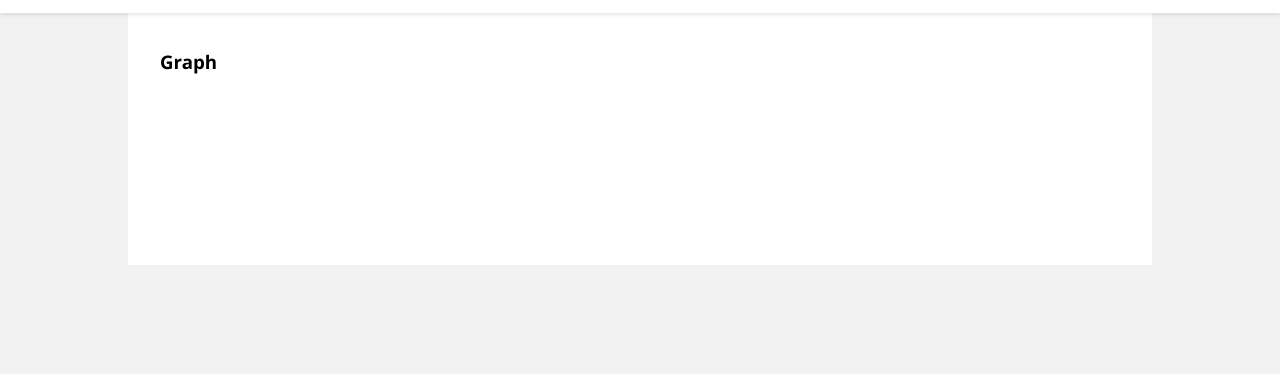
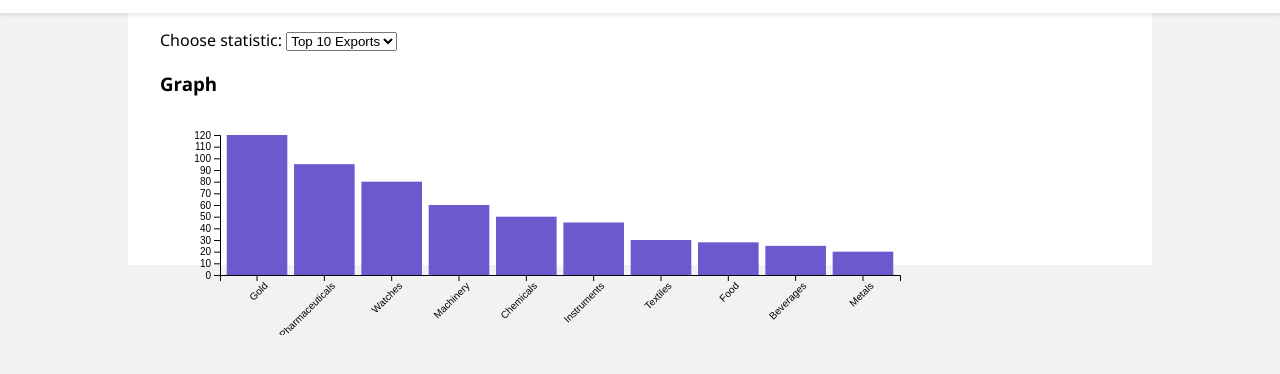
Before and after one commit to com-480-data-visualization/com-480-import-export, a website: page website/stats.html in a window 1280 px wide. Shown: the part 52-426 px from the top of the page. Drawn offline with nearby package versions, Linux system fonts and the light colour scheme.

Commit message:
Add bar chart with dropdown for top 10 stats

```diff
--- /dev/null
+++ b/website/src/statsjs/stats.js
@@ -0,0 +1,87 @@
+// Dummy data
+const dataOptions = {
+  exports: [
+    { name: "Gold", value: 120 },
+    { name: "Pharmaceuticals", value: 95 },
+    { name: "Watches", value: 80 },
+    { name: "Machinery", value: 60 },
+    { name: "Chemicals", value: 50 },
+    { name: "Instruments", value: 45 },
+    { name: "Textiles", value: 30 },
+    { name: "Food", value: 28 },
+    { name: "Beverages", value: 25 },
+    { name: "Metals", value: 20 }
+  ],
+  imports: [
+    { name: "Energy", value: 100 },
+    { name: "Vehicles", value: 85 },
+    { name: "Electronics", value: 75 },
+    { name: "Clothing", value: 65 },
+    { name: "Food", value: 55 },
+    { name: "Pharma", value: 50 },
+    { name: "Plastic", value: 45 },
+    { name: "Machines", value: 40 },
+    { name: "Tools", value: 35 },
+    { name: "Furniture", value: 30 }
+  ],
+  growth: [
+    { name: "Solar Panels", value: 150 },
+    { name: "Electric Vehicles", value: 130 },
+    { name: "Biotech", value: 110 },
+    { name: "AI Chips", value: 90 },
+    { name: "Drones", value: 70 },
+    { name: "Green Tech", value: 60 },
+    { name: "Batteries", value: 55 },
+    { name: "Wind Turbines", value: 45 },
+    { name: "MedTech", value: 35 },
+    { name: "Agritech", value: 30 }
+  ]
+};
+
+const svg = d3.select("svg");
+const width = +svg.attr("width") - 40;
+const height = +svg.attr("height") - 40;
+const margin = { top: 20, right: 20, bottom: 20, left: 60 };
+
+function updateChart(stat) {
+  const data = dataOptions[stat];
+
+  svg.selectAll("*").remove();
+
+  const x = d3.scaleBand()
+    .domain(data.map(d => d.name))
+    .range([margin.left, width - margin.right])
+    .padding(0.1);
+
+  const y = d3.scaleLinear()
+    .domain([0, d3.max(data, d => d.value)])
+    .range([height - margin.bottom, margin.top]);
+
+  svg.append("g")
+    .attr("transform", `translate(0,${height - margin.bottom})`)
+    .call(d3.axisBottom(x))
+    .selectAll("text")
+    .attr("transform", "rotate(-45)")
+    .style("text-anchor", "end");
+
+  svg.append("g")
+    .attr("transform", `translate(${margin.left},0)`)
+    .call(d3.axisLeft(y));
+
+  svg.selectAll("rect")
+    .data(data)
+    .enter()
+    .append("rect")
+    .attr("x", d => x(d.name))
+    .attr("y", d => y(d.value))
+    .attr("width", x.bandwidth())
+    .attr("height", d => height - margin.bottom - y(d.value))
+    .attr("fill", "#6a5acd");
+}
+
+// Initial load
+updateChart("exports");
+
+d3.select("#stat-select").on("change", function () {
+  updateChart(this.value);
+});
--- a/website/stats.html
+++ b/website/stats.html
@@ -17,16 +17,24 @@
   </header>
 
   <main class="container">
+    <section class="visualization">
+      <div id="controls">
+        <label for="stat-select">Choose statistic:</label>
+        <select id="stat-select">
+          <option value="exports">Top 10 Exports</option>
+          <option value="imports">Top 10 Imports</option>
+          <option value="growth">Top 10 Growth</option>
+        </select>
+      </div>
 
-    <section class="visualization">
       <div id="graph">
         <h3>Graph</h3>
-         <!-- include a graph here -->
+        <svg width="800" height="220"></svg>
       </div>
     </section>
   </main>
 
   <script src="https://d3js.org/d3.v7.min.js"></script>
-  <script src="src/js/stats.js"></script>
+  <script src="src/statsjs/stats.js"></script>
 </body>
 </html>
```
Also changed, not shown: website/src/js/stats.js (deleted), 1 other file.
